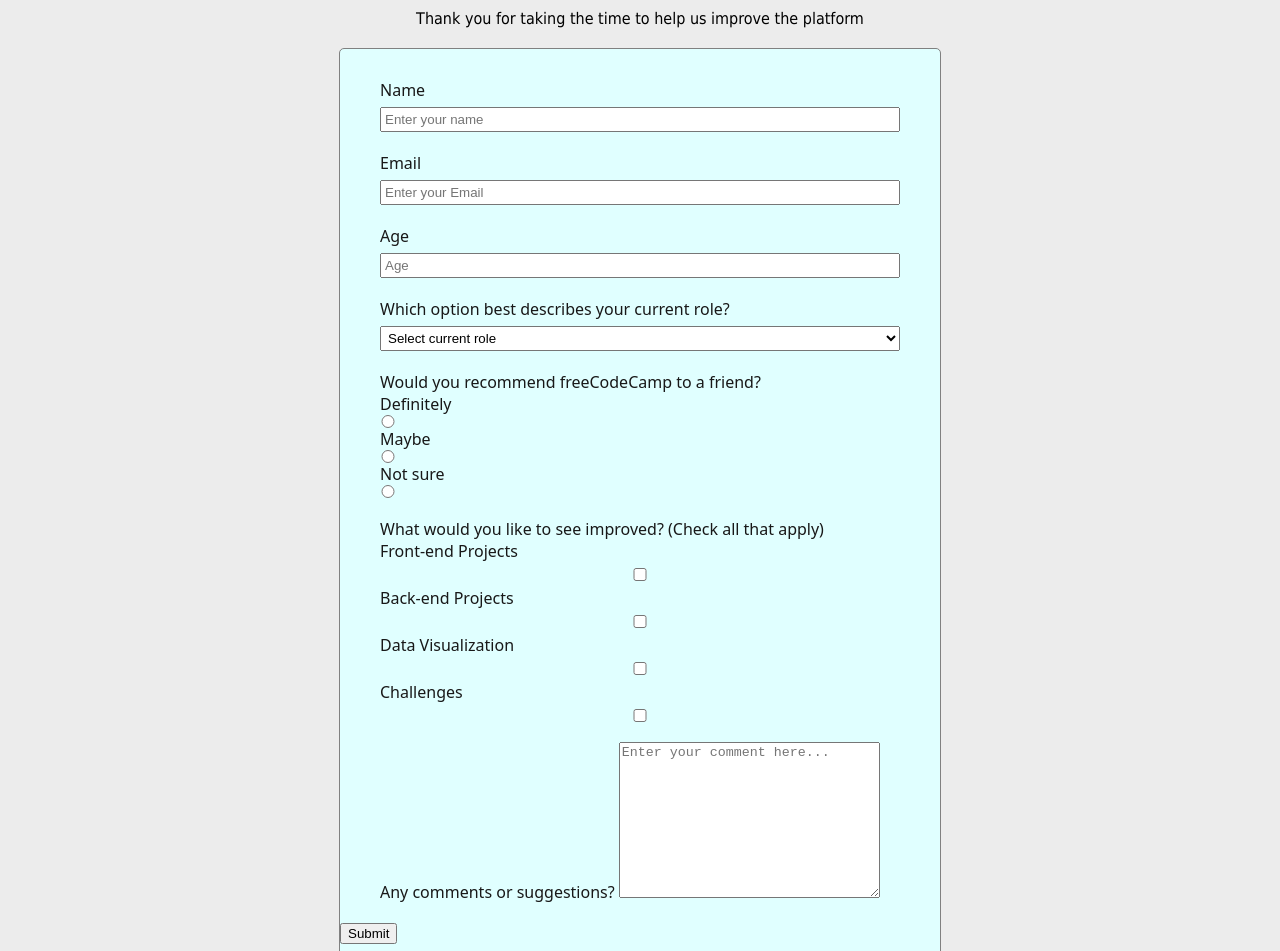
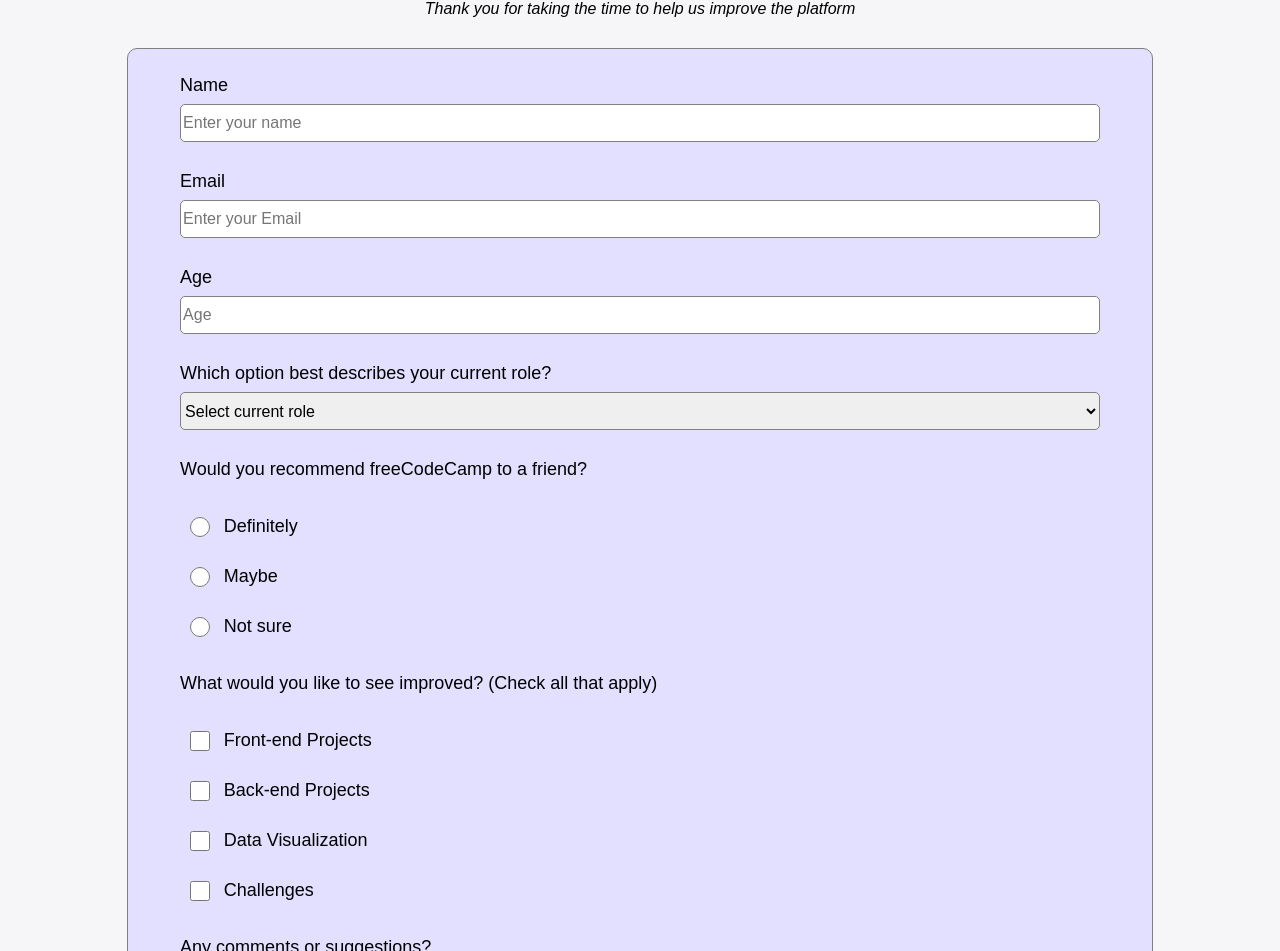
Before and after one commit to cdelfino/freeCodeCampSurveyForm, a plain HTML site: page index.html in a window 1280 px wide. Shown: the part 79-1030 px from the top of the page. Drawn offline with Linux system fonts and the light colour scheme.

Commit message:
changes to styles.css

```diff
--- a/css/styles.css
+++ b/css/styles.css
@@ -1,32 +1,116 @@
 body{
     display:block;
     margin:0;
-    background-color: #ececec;
-    color: #f5f6f7;
-    font-family: Tahoma;
+    background-color: #e2e1e948;
+    color: #000000;
+    font-family: sans-serif;
     font-size: 16px;
+    /*background-image: url(https://cdn.freecodecamp.org/testable-projects-fcc/images/survey-form-background.jpeg)*/
+
+
 }
-.title-description{
+.title{
     width:600px;
-    margin: 10 auto;
+    margin: 30px auto 0 auto;
     text-align: center;
     color: black;
-    padding: 10px 0;
+    padding: 6px 0;
+    font-weight: 100;
+
+}
+.description{
+    width:600px;
+    margin: 0 auto 30px auto;
+    text-align: center;
+    color: black;
+    padding: 0;
+    font-style: italic ;
 }
 form{
-    width: 600px;
+    width: 80%;
     margin: 0 auto;
-    background-color: lightcyan;
+    background-color: rgb(227, 223, 255);
+    border: 1px solid grey;
+    border-radius: 10px;
+    color: black;
+
+}
+
+.form-group{
+    display: flex;
+    flex-direction: column;
+    justify-content: center;
+    align-items: center;
+    margin: 0 auto;
+    padding:1px;
+
+}
+label{
+    margin:25px auto 8px auto;
+    width: 90%;
+    font-size: 18px;
+    display: block;
+}
+input, select{
+    width:90%;
+    height: 38px;
+    margin-bottom: 2px;
+    font-size: 16px;
     border: 1px solid grey;
     border-radius: 5px;
-    padding: 10px 0;
 }
-.form-group{
-    font-family: system-ui, -apple-system, BlinkMacSystemFont, 'Segoe UI', Roboto, Oxygen, Ubuntu, Cantarell, 'Open Sans', 'Helvetica Neue', sans-serif;
-    color: rgb(24, 24, 24);
-    display: block;
-    margin: 20px 0;
+textarea{
+    width: 90%;
+    height: 100pz;
 }
+button{
+    color: white;
+    width: 90%;
+    cursor: pointer;
+    background-color: #447E50;
+    border: 0px solid lightgrey ;
+    border-radius: 5px;
+    padding: 8px;
+    margin: 26px auto 30px auto;
+    font-size: large;
+}
+
+
+
+input[type="radio"], input[type="checkbox"]{
+    height: 20px;
+    width:4.5%;
+    margin-left: 0px;
+    min-height: unset;
+
+}
+.form-radio, .form-checkbox{
+    display: flex;
+    align-items: center;
+    font-size: 1.125rem;
+    margin-bottom: 0.5rem;
+    flex-direction: row;
+    flex-wrap: nowrap;
+    align-content: space-around;
+    vertical-align: middle;
+
+/*
+
+
+
+input[type="radio"], input[type="checkbox"]{
+    height: 20px;
+    margin-left: 20px;
+    width: 10%;
+}
+.form-radio{
+display: flex;
+flex-direction: row;
+align-items: center;
+}
+
+
+/*
 label{
     display:block;
     width:520px;
@@ -40,13 +124,17 @@
     padding: 3px ;
 
 }
-.input-radio{
-    width: 1rem;
-    margin: 0 0.5em 0 0;
-    vertical-align: middle;
-}
 .form-text{
     display:block;
     width:520px;
     margin: 0 auto;
 }
+
+
+
+.form-groupradio{
+display: flex;
+flex-direction: row;
+
+}
+/*
--- a/index.html
+++ b/index.html
@@ -8,30 +8,30 @@
     <title>freeCodeCamp Survey Form</title>
 </head>
 <body>
-<h1 id="title" class="title-description"> freeCodeCamp Survey Form</h1>
-<p id="description" class="title-description">Thank you for taking the time to help us improve the platform</p>
+<h1 id="title" class="title"> freeCodeCamp Survey Form</h1>
+<p id="description" class="description">Thank you for taking the time to help us improve the platform</p>
 
 <form id="survey-form">
 <div class="form-group">
-    <label id="name-label" for="name">Name
+    <label id="name-label" for="name">Name</label>
         <input type="text" name="name" id="name" required placeholder="Enter your name">
-    </label>
+
 </div>
 
 <div class="form-group">
-    <label id="email-label" for="email">Email
+    <label id="email-label" for="email">Email</label>
         <input type="email" name="email" id="email" required placeholder="Enter your Email">
-    </label>
+
 </div>
 
 <div class="form-group">
-    <label id="number-label" for="number">Age
+    <label id="number-label" for="number">Age</label>
         <input type="number" name="age" id="number" min="13" max="120" required placeholder="Age">
-    </label>
+
 </div>
 
 <div class="form-group">
-    <label id="dropdown-label" for="dropdown">Which option best describes your current role?
+    <label id="dropdown-label" for="dropdown">Which option best describes your current role?</label>
         <select name="role" id="dropdown">
             <option value="1">Select current role</option>
             <option value="2">Student</option>
@@ -40,43 +40,53 @@
             <option value="5">Prefer not to say</option>
             <option value="6">Other</option>
         </select>
-    </label>
-</div>
-
-<div class="form-group">
-    <p class="form-text">Would you recommend freeCodeCamp to a friend? </p>
-        <label id="radio-label" for="radio">Definitely
-            <input name="user-recommend" type="radio" value="definitely" class="input-radio">
-        </label>
-        <label id="radio-label" for="radio">Maybe
-            <input name="user-recommend" type="radio" value="maybe" class="input-radio">
-        </label>
-        <label id="radio-label" for="radio">Not sure
-            <input name="user-recommend" type="radio" value="not-sure" class="input-radio">
-        </label>
-
-    </label>
-</div>
-
-<div class="form-group">
-    <p class="form-text">What would you like to see improved? (Check all that apply)</p>
-        <label>Front-end Projects
-            <input name="prefer" id="checkbox" type="checkbox" value="front-end-projects">
-        </label>
-        <label>Back-end Projects
-            <input name="prefer" id="checkbox" type="checkbox" value="back-end-projects">
-        </label>
-       <label>Data Visualization
-        <input name="prefer" id="checkbox" type="checkbox" value="data-visualization">
-        </label>
-        <label>Challenges
-        <input name="prefer" id="checkbox" type="checkbox" value="challenges">
-        </label>
 
 </div>
 
 <div class="form-group">
-    <label for=""> Any comments or suggestions?
+    <label>Would you recommend freeCodeCamp to a friend?</label>
+</div>
+
+<div>
+    <label class="form-radio" id="radio-label" for="radio">
+            <input name="user-recommend" type="radio" value="definitely"> Definitely
+    </label>
+</div>
+
+<div>
+     <label class="form-radio" id="radio-label" for="radio">
+            <input name="user-recommend" type="radio" value="maybe"> Maybe
+    </label>
+</div>
+
+<div>
+     <label class="form-radio" id="radio-label" for="radio">
+            <input name="user-recommend" type="radio" value="not-sure"> Not sure
+    </label>
+</div>
+
+
+
+<div class="form-group">
+    <label>What would you like to see improved? (Check all that apply)</label>
+</div>
+        <label class="form-checkbox">
+            <input name="prefer" id="checkbox" type="checkbox" value="front-end-projects">Front-end Projects
+        </label>
+        <label class="form-checkbox">
+            <input name="prefer" id="checkbox" type="checkbox" value="back-end-projects">Back-end Projects
+        </label>
+       <label class="form-checkbox">
+        <input name="prefer" id="checkbox" type="checkbox" value="data-visualization">Data Visualization
+        </label>
+        <label class="form-checkbox">
+        <input name="prefer" id="checkbox" type="checkbox" value="challenges">Challenges
+        </label>
+
+
+
+<div class="form-group">
+    <label for=""> Any comments or suggestions?</label>
     <textarea name="" id="" cols="30" rows="10" placeholder="Enter your comment here..."></textarea>
 </div>
 
```
